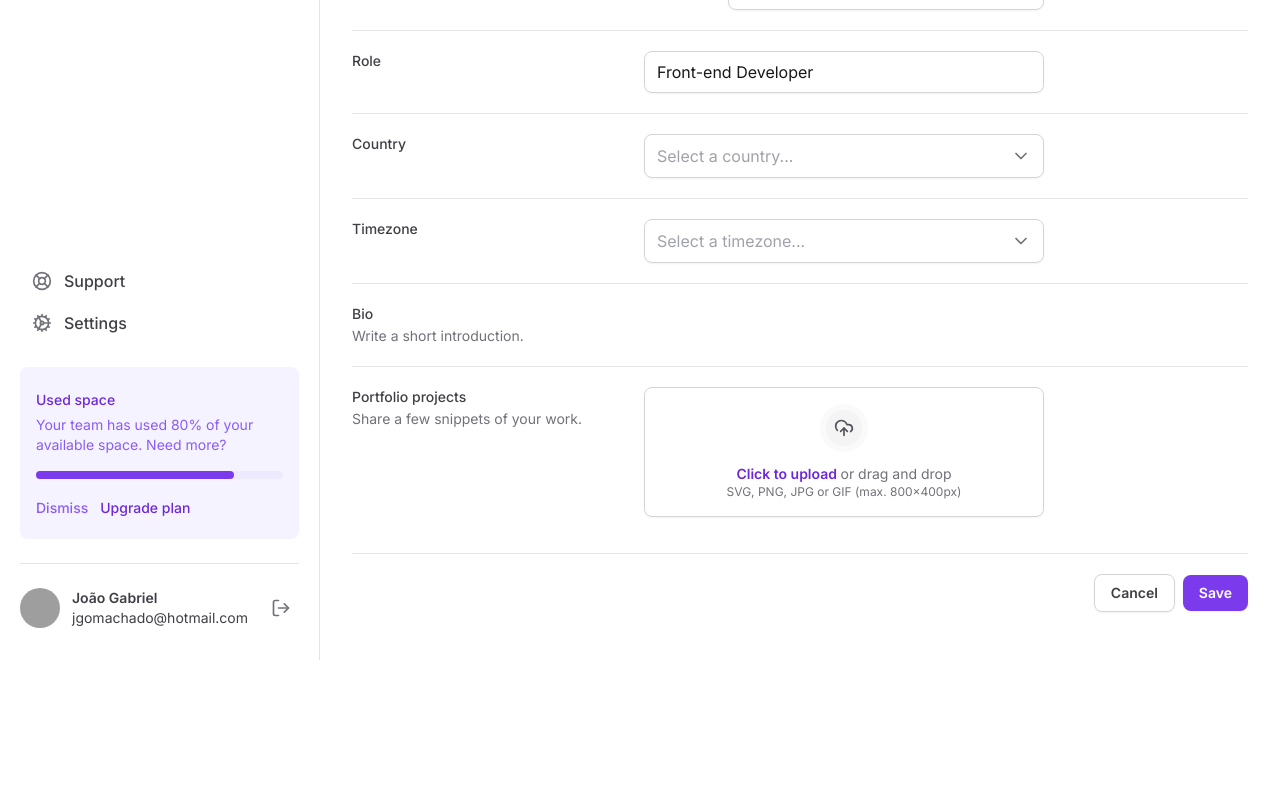
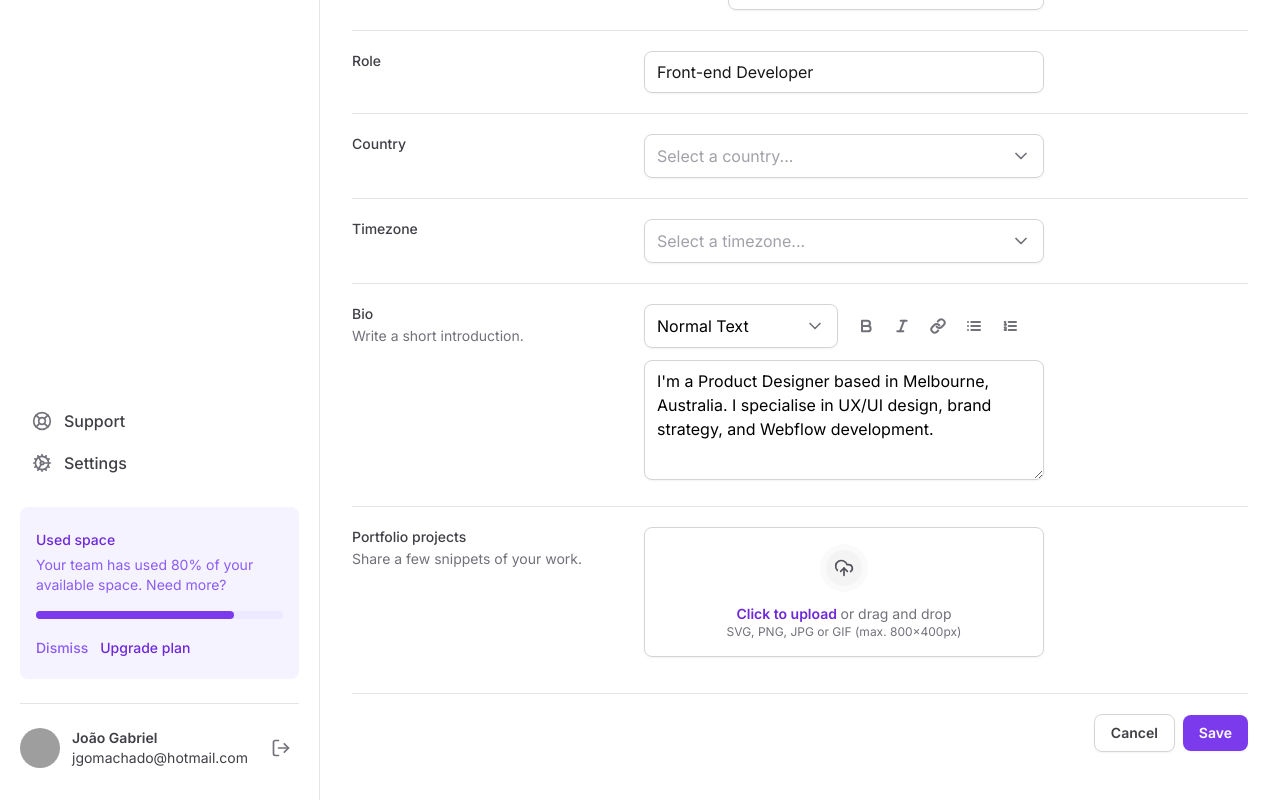
Before and after one commit to liroujohn/tailwind-next, a Next.js app: page / in a window 1280 px wide. Shown: the part 536-1336 px from the top of the page. Before the commit the page ends 1196 px from the top, so only its background shows below. Built offline with nearby package versions, Linux system fonts and the light colour scheme; grey boxes are pictures that could not be loaded.

Commit message:
add Textarea

```diff
--- a/src/app/page.tsx
+++ b/src/app/page.tsx
@@ -1,9 +1,10 @@
 import { SettingsTabs } from '@/components/SettingsTabs'
 import * as Input from '@/components/Input'
-import { Mail } from 'lucide-react'
+import { Bold, Italic, Link, List, ListOrdered, Mail } from 'lucide-react'
 import * as FileInput from '@/components/Form/FileInput'
 import { Select } from '@/components/Form/Select'
 import { SelectItem } from '@/components/Form/Select/SelectItem'
+import { Textarea } from '@/components/Form/Textarea'
 
 export default function Home() {
   return (
@@ -147,7 +148,65 @@
                 Write a short introduction.
               </span>
             </label>
-            <div></div>
+            <div className="space-y-3">
+              <div className="grid grid-cols-2 gap-3">
+                <Select placeholder="" defaultValue="normal">
+                  <SelectItem
+                    value="normal"
+                    defaultChecked
+                    text="Normal Text"
+                  />
+                  <SelectItem value="md" text="Markdown" />
+                </Select>
+
+                <div className="flex items-center gap-1">
+                  <button
+                    type="button"
+                    className="rounded-md p-2 hover:bg-zinc-50 "
+                  >
+                    <Bold className="h-4 w-4 text-zinc-500" strokeWidth={3} />
+                  </button>
+
+                  <button
+                    type="button"
+                    className="rounded-md p-2 hover:bg-zinc-50 "
+                  >
+                    <Italic className="h-4 w-4 text-zinc-500" strokeWidth={3} />
+                  </button>
+
+                  <button
+                    type="button"
+                    className="rounded-md p-2 hover:bg-zinc-50 "
+                  >
+                    <Link className="h-4 w-4 text-zinc-500" strokeWidth={3} />
+                  </button>
+
+                  <button
+                    type="button"
+                    className="rounded-md p-2 hover:bg-zinc-50 "
+                  >
+                    <List className="h-4 w-4 text-zinc-500" strokeWidth={3} />
+                  </button>
+
+                  <button
+                    type="button"
+                    className="rounded-md p-2 hover:bg-zinc-50 "
+                  >
+                    <ListOrdered
+                      className="h-4 w-4 text-zinc-500"
+                      strokeWidth={3}
+                    />
+                  </button>
+                </div>
+              </div>
+
+              <Textarea
+                id="bio"
+                defaultValue={
+                  "I'm a Product Designer based in Melbourne, Australia. I specialise in UX/UI design, brand strategy, and Webflow development."
+                }
+              />
+            </div>
           </div>
 
           <div className="grid grid-cols-form gap-3 border-b border-zinc-200 pt-5">
--- a/src/components/Form/Select/index.tsx
+++ b/src/components/Form/Select/index.tsx
@@ -4,14 +4,14 @@
 import { ChevronDown } from 'lucide-react'
 import { ReactNode } from 'react'
 
-export interface SelectProps {
+export interface SelectProps extends SelectPrimitive.SelectProps {
   children: ReactNode
   placeholder: string
 }
 
-export function Select({ children, placeholder }: SelectProps) {
+export function Select({ children, placeholder, ...props }: SelectProps) {
   return (
-    <SelectPrimitive.Root>
+    <SelectPrimitive.Root {...props}>
       <SelectPrimitive.Trigger className="flex h-11 w-full items-center justify-between gap-2 rounded-lg border border-zinc-300 px-3 py-2 shadow-sm data-[placeholder]:text-zinc-400">
         <SelectPrimitive.Value
           placeholder={placeholder}
@@ -27,7 +27,7 @@
           side="bottom"
           position="popper"
           sideOffset={8}
-          className="z-10 w-[--radix-select-trigger-width] overflow-hidden rounded-lg border border-zinc-200 bg-white"
+          className="z-10 w-[--radix-select-trigger-width] overflow-hidden rounded-lg border border-zinc-200 bg-white shadow-sm"
         >
           <SelectPrimitive.Viewport className="outline-none">
             {children}
--- /dev/null
+++ b/src/components/Form/Textarea.tsx
@@ -0,0 +1,13 @@
+import { ComponentProps } from 'react'
+
+export type TextareaProps = ComponentProps<'textarea'>
+
+export function Textarea(props: TextareaProps) {
+  return (
+    <textarea
+      id="bio"
+      className="min-h-[120px] w-full resize-y rounded-lg border border-zinc-300 px-3 py-2 shadow-sm"
+      {...props}
+    />
+  )
+}
```
